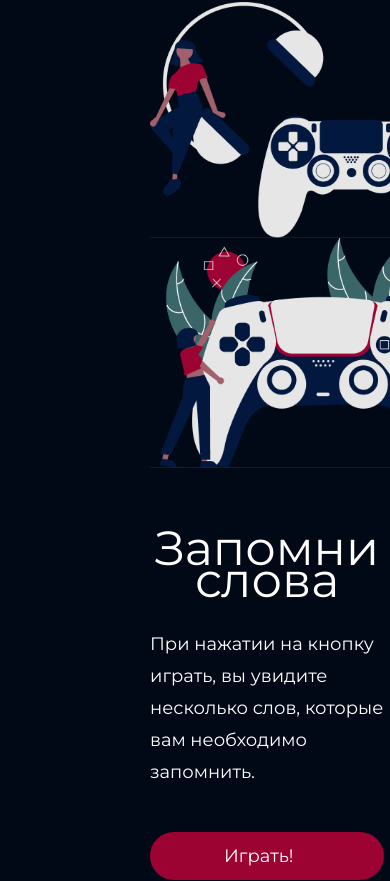
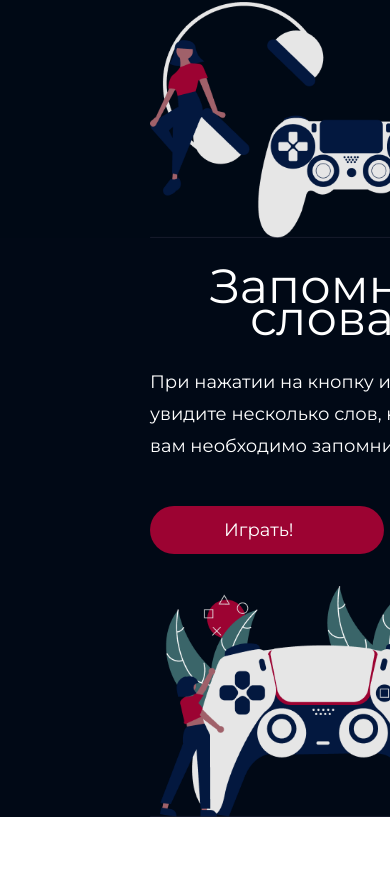
Before and after one commit to Zinakhan93/Homework, a plain HTML site: page site/index.html in a window 390 px wide. Shown: the part 2656-3537 px from the top of the page. After the commit the page ends 3473 px from the top, so only its background shows below. Drawn offline with Linux system fonts and the light colour scheme.

Commit message:
изменения

```diff
--- a/site/style.css
+++ b/site/style.css
@@ -217,7 +217,7 @@
       .content_game_2 {
           display: flex;
           flex-wrap: wrap;
-          /* flex-direction: column-reverse; */
+          flex-direction: column-reverse;
       }
 
       .game_center {
@@ -235,4 +235,8 @@
       .img {
           width: 344px;
       }
+
+      .container {
+          width: 344px;
+      }
   }
```
